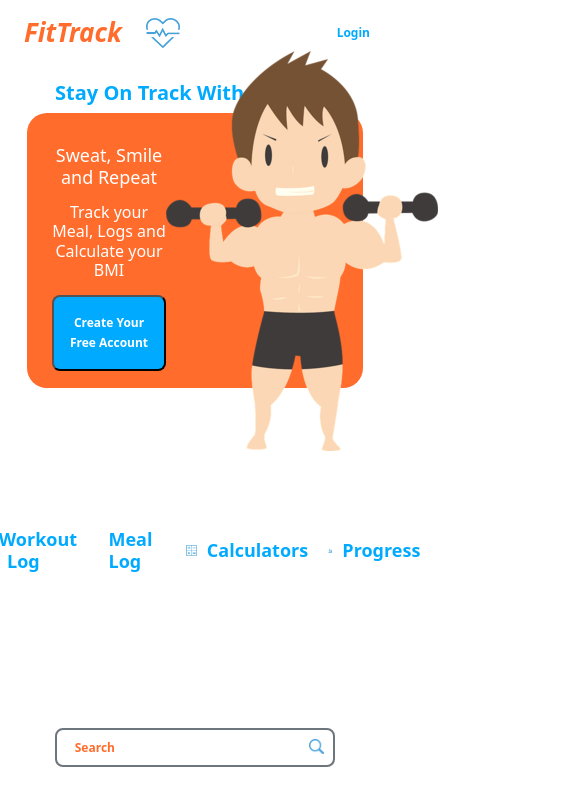
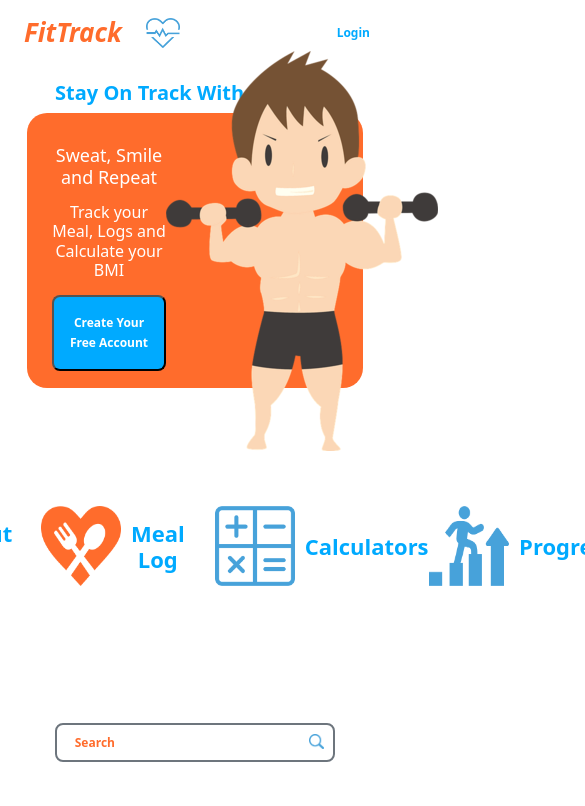
Before and after one commit to proptechnovator/fittrack-v2, a React (Create React App) app: page / in a window 390 px wide. Shown: the top 806 px of the page, 585 px wide, since content can reach past the window. Built offline with nearby package versions, Linux system fonts and the light colour scheme; no server answers.

Commit message:
icon navbar images  responsiveness

```diff
--- a/src/components/IconUserNav.js
+++ b/src/components/IconUserNav.js
@@ -7,26 +7,26 @@ const IconUserNav = () => {
   return (
         <section className='iconNav'>
           <div>
-               <a className='w-25 link' href={ !currentUser ? '/login' : '/workouts'}>
-               <img className='w-100' alt='dumbbell' src='./fitness-icon-blue.png'/>
+               <a className='link' href={ !currentUser ? '/login' : '/workouts'}>
+               <img alt='dumbbell' src='./fitness-icon-blue.png'/>
                </a>
                <h2 className='fw-bold mt-3 w-50'>Workout Log</h2>
           </div>
           <div>
-               <a className='w-25 link' href={ !currentUser ? '/login' : '/meals'}>
-               <img className='w-100' alt='healthy-food' src='./healthy-food-icon-orange.png'/>
+               <a className='link' href={ !currentUser ? '/login' : '/meals'}>
+               <img  alt='healthy-food' src='./healthy-food-icon-orange.png'/>
                </a>
                <h2 className='fw-bold mt-3 w-50'>Meal Log</h2>
          </div>
          <div>
-            <a className='w-25 link' href={ !currentUser ? '/login' : '/' /* to be changed later */}>
-            <img className='w-100'alt='calculator-icon' src='./calculate-math-icon-blue.png'/>
+            <a className='link' href={ !currentUser ? '/login' : '/' /* to be changed later */}>
+            <img alt='calculator-icon' src='./calculate-math-icon-blue.png'/>
             </a>
             <h2 className='fw-bold mt-3 w-50'>Calculators</h2>
          </div>
          <div>
-            <a className='w-25 link' href={ !currentUser ? '/login' : '/profile'}>
-            <img className='w-100' alt='personal-growth-icon' src='./personal-growth-icon.png'/>
+            <a className='link' href={ !currentUser ? '/login' : '/profile'}>
+            <img alt='personal-growth-icon' src='./personal-growth-icon.png'/>
             </a>
             <h2 className='fw-bold mt-3 w-50'>Progress</h2>
         </div>
--- a/src/styles/index.css
+++ b/src/styles/index.css
@@ -123,7 +123,7 @@ body #meal-log {
 }
 body #meal-log .titles {
   background-color: #ff6c2c;
-  color: #ffffff;
+  color: #fff;
   text-align: center;
   font-size: 16;
 }
@@ -176,7 +176,7 @@ body #meal-log input[type=date i], body #meal-log #total, body #meal-log #add {
   }
 }
 body #meal-log #list-titles {
-  color: #ffffff;
+  color: #00AAFF;
 }
 body #meal-log #list-titles, body #meal-log #list {
   align-self: flex-start;
@@ -657,10 +657,20 @@ body .load img {
   display: flex;
   align-items: center;
   justify-content: center;
-  width: 80%;
+  width: 100%;
   text-align: center;
   background-color: #ffffff;
-  margin-top: 25px;
+  margin: 25px;
+}
+@media (max-width: 720px) {
+  .iconNav {
+    margin: 20px;
+  }
+}
+@media (max-width: 360px) {
+  .iconNav {
+    margin: 15px;
+  }
 }
 .iconNav div {
   display: inline-flex;
@@ -670,20 +680,46 @@ body .load img {
 }
 .iconNav div img {
   padding: 10px;
+  display: inline;
   border-color: #ff6c2c;
   border: 2px;
+  width: 150px;
+  height: 150px;
+}
+@media (max-width: 720px) {
+  .iconNav div img {
+    width: 100px;
+    height: 100px;
+  }
+}
+@media (max-width: 360px) {
+  .iconNav div img {
+    width: 60px;
+    height: 60px;
+  }
 }
 .iconNav div h2 {
   text-align: center;
   color: #00AAFF;
+  font-size: 26px;
+}
+@media (max-width: 720px) {
+  .iconNav div h2 {
+    font-size: 22px;
+  }
+}
+@media (max-width: 360px) {
+  .iconNav div h2 {
+    font-size: 18px;
+  }
 }
 
 .profile {
   display: flex;
   justify-content: space-around;
   text-align: center;
-  margin: 20px 0px;
-  background-color: rgb(221, 221, 221);
+  margin: auto;
+  background-color: rgb(236, 236, 236);
   border-radius: 8PX;
   border: none;
   padding: 25px;
@@ -771,7 +807,8 @@ body .load img {
   color: #ffffff;
   border: none;
   border-radius: 8px;
-  padding: 10px;
+  padding: 15px;
+  margin-bottom: 20px;
 }
 .btn-logout a a:hover {
   background-color: #ffffff;
--- a/src/styles/index.scss
+++ b/src/styles/index.scss
@@ -141,7 +141,7 @@ body {
 
         .titles {
             background-color: $color-primary;
-            color: #ffffff;
+            color: #fff;
             text-align: center;
             font-size: 16;
 
@@ -188,7 +188,7 @@ body {
             }
         }
         #list-titles{
-            color: #ffffff;
+            color: $color-secondary;
         }
         #list-titles, #list {
             align-self: flex-start;
@@ -659,11 +659,17 @@ body {
     display: flex;
     align-items: center;
     justify-content: center;
-    width: 80%;
+    width:100%;
     text-align: center;
     background-color: #ffffff;
-    margin-top: 25px;
+    margin: 25px;
+    @media (max-width: 720px) {
+        margin: 20px; //for viewports <= 720px
 
+    }
+    @media (max-width: 360px) {
+        margin: 15px; // font size for viewports <= 370px
+    }
    div{
         display: inline-flex;
         align-items: center;
@@ -671,13 +677,34 @@ body {
         margin: 10px;
         img{
             padding: 10px;
+            display: inline;
             border-color: #ff6c2c;
             border: 2px;
+            width: 150px;
+            height: 150px;
+            @media (max-width: 720px) {
+                width: 100px; //for viewports <= 720px
+                height: 100px;
+            }
 
+            @media (max-width: 360px) {
+                width: 60px; // font size for viewports <= 370px
+                height: 60px;
+            }
         }
         h2{
             text-align: center;
-            color: $color-secondary
+            color: $color-secondary;
+            font-size: 26px;
+            @media (max-width: 720px) {
+               font-size: 22px; //for viewports <= 720px
+
+            }
+
+            @media (max-width: 360px) {
+                font-size: 18px; // font size for viewports <= 370px
+
+            }
 
         };
    }
@@ -686,8 +713,8 @@ body {
         display: flex;
         justify-content: space-around;
         text-align: center;
-        margin: 20px 0px;
-        background-color: rgb(221, 221, 221);
+        margin: auto;
+        background-color: rgb(236, 236, 236);
         border-radius: 8PX;
         border: none;
         padding: 25px;
@@ -765,7 +792,8 @@ body {
     color: #ffffff;
     border:none;
     border-radius: 8px;
-    padding: 10px;
+    padding: 15px;
+    margin-bottom: 20px;
     a{
         a:hover{
             background-color: #ffffff;
```
Also changed, not shown: 1 other file (tests, documents, lock files or other folders).
